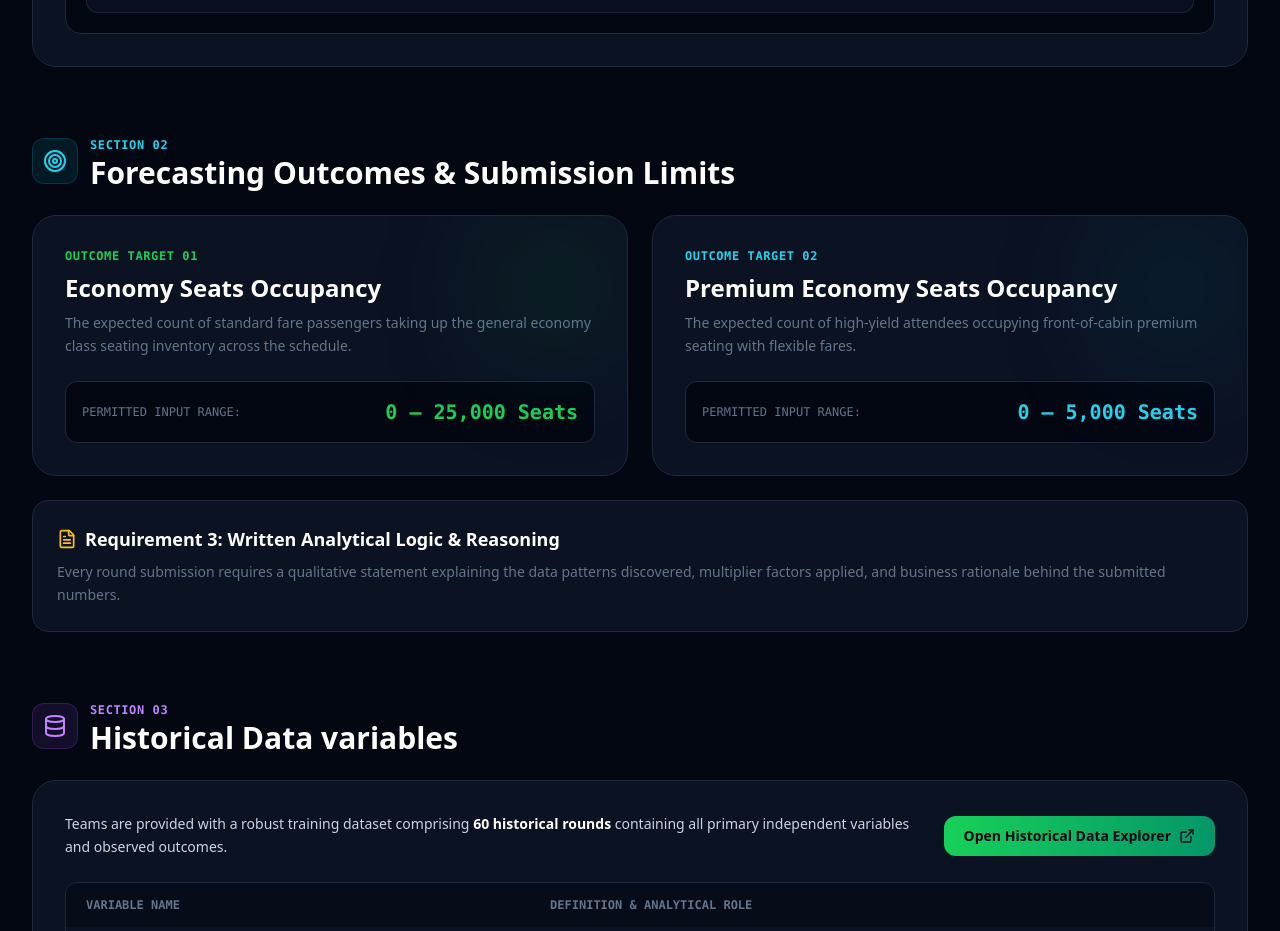
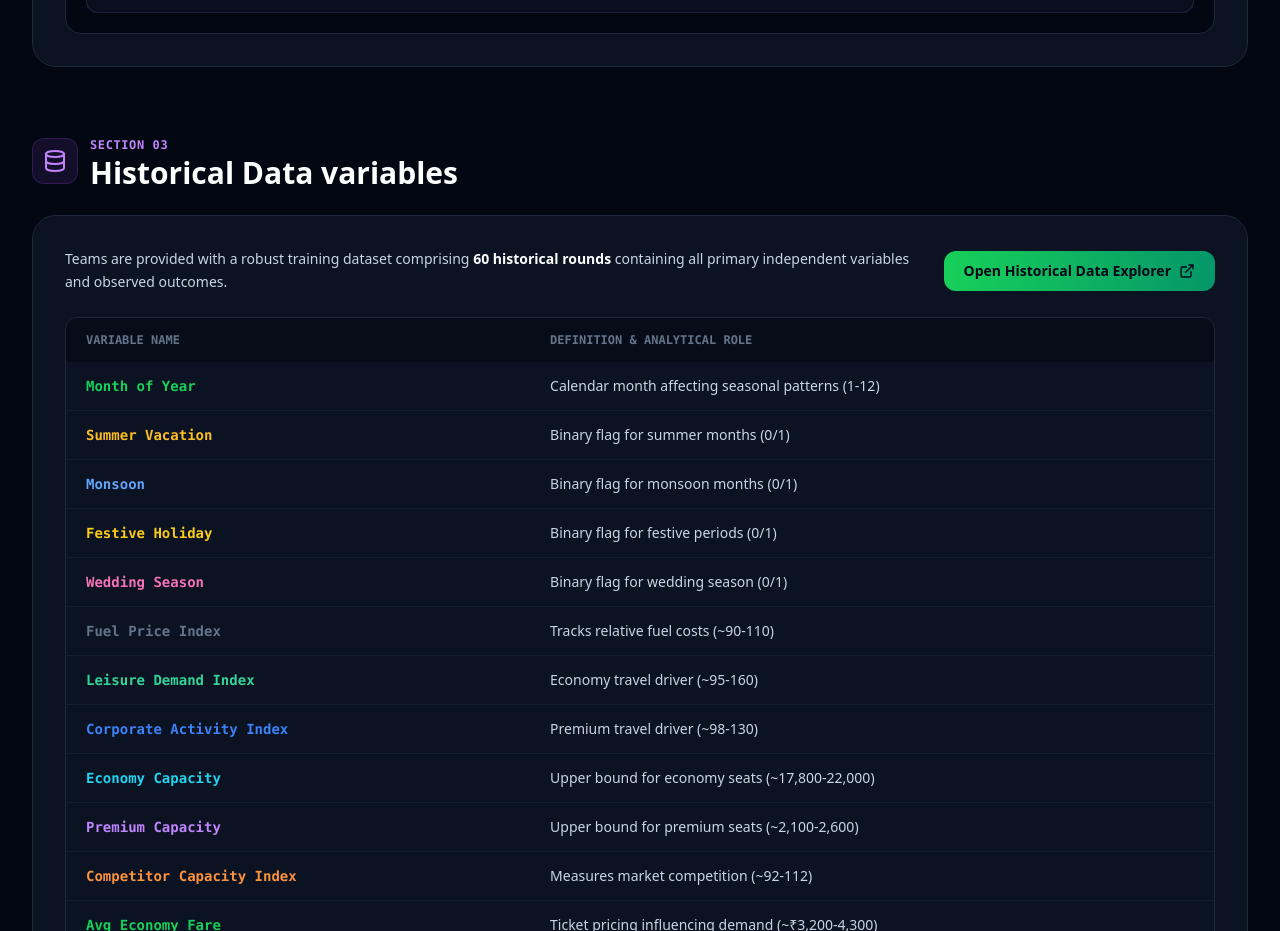
Before and after one commit to Animesh-Mishra-BOSS/analyticsconclave2k26-07-pg, a Next.js app: page /case-study in a window 1280 px wide. Shown: the part 1780-2711 px from the top of the page. Built offline with nearby package versions, Linux system fonts and the light colour scheme.

Commit message:
Remove forecasting targets from case-study and briefing, fix reasoning to 100+ chars

```diff
--- a/src/app/case-study/page.tsx
+++ b/src/app/case-study/page.tsx
@@ -239,56 +239,10 @@ export default function CaseStudyPage() {
           </div>
         </section>
 
-        {/* SECTION 2: FORECAST TARGETS */}
-        <section id="forecast-targets" className="mb-16 scroll-mt-24">
-          <div className="flex items-center gap-3 mb-6">
-            <div className="p-2.5 rounded-xl bg-cyan-500/10 text-cyan-400 border border-cyan-500/20">
-              <Target size={24} />
-            </div>
-            <div>
-              <span className="text-xs font-mono text-cyan-400 uppercase font-bold tracking-wider">Section 02</span>
-              <h2 className="text-2xl sm:text-3xl font-black text-white">Forecasting Outcomes & Submission Limits</h2>
-            </div>
-          </div>
 
-          <div className="grid grid-cols-1 md:grid-cols-2 gap-6 mb-6">
-            <div className="p-8 rounded-3xl bg-[#0B1222] border border-slate-800 relative overflow-hidden">
-              <div className="absolute top-0 right-0 w-36 h-36 bg-[#17D059]/10 rounded-full blur-3xl pointer-events-none" />
-              <div className="text-xs font-mono uppercase text-[#17D059] font-bold tracking-wider mb-2">Outcome Target 01</div>
-              <h3 className="text-2xl font-black text-white mb-2">Economy Seats Occupancy</h3>
-              <p className="text-slate-400 text-sm mb-6 leading-relaxed">
-                The expected count of standard fare passengers taking up the general economy class seating inventory across the schedule.
-              </p>
-              <div className="p-4 rounded-xl bg-[#030712] border border-slate-800 flex items-center justify-between">
-                <span className="text-xs font-mono uppercase text-slate-400">Permitted Input Range:</span>
-                <span className="font-mono font-black text-xl text-[#17D059]">0 — 25,000 Seats</span>
-              </div>
-            </div>
 
-            <div className="p-8 rounded-3xl bg-[#0B1222] border border-slate-800 relative overflow-hidden">
-              <div className="absolute top-0 right-0 w-36 h-36 bg-cyan-500/10 rounded-full blur-3xl pointer-events-none" />
-              <div className="text-xs font-mono uppercase text-cyan-400 font-bold tracking-wider mb-2">Outcome Target 02</div>
-              <h3 className="text-2xl font-black text-white mb-2">Premium Economy Seats Occupancy</h3>
-              <p className="text-slate-400 text-sm mb-6 leading-relaxed">
-                The expected count of high-yield attendees occupying front-of-cabin premium seating with flexible fares.
-              </p>
-              <div className="p-4 rounded-xl bg-[#030712] border border-slate-800 flex items-center justify-between">
-                <span className="text-xs font-mono uppercase text-slate-400">Permitted Input Range:</span>
-                <span className="font-mono font-black text-xl text-cyan-400">0 — 5,000 Seats</span>
-              </div>
-            </div>
-          </div>
 
-          <div className="p-6 rounded-2xl bg-[#0B1222] border border-slate-800">
-            <h4 className="text-lg font-bold text-white mb-2 flex items-center gap-2">
-              <FileText className="text-amber-400" size={20} />
-              Requirement 3: Written Analytical Logic & Reasoning
-            </h4>
-            <p className="text-slate-400 text-sm leading-relaxed">
-              Every round submission requires a qualitative statement explaining the data patterns discovered, multiplier factors applied, and business rationale behind the submitted numbers.
-            </p>
-          </div>
-        </section>
+
 
         {/* SECTION 3: HISTORICAL DATASET */}
         <section id="historical-dataset" className="mb-16 scroll-mt-24">
--- a/src/app/game/briefing/page.tsx
+++ b/src/app/game/briefing/page.tsx
@@ -173,21 +173,8 @@ function BriefingContent() {
               </p>
             </Section>
 
-            <Section title="🎯 Forecasting Targets">
-              <div className="grid grid-cols-2 gap-4 mb-3">
-                <div className="p-4 rounded-xl bg-[#17D059]/5 border border-[#17D059]/20 text-center">
-                  <div className="text-xs font-mono text-slate-400 uppercase mb-1">Economy Seats</div>
-                  <div className="text-3xl font-black text-[#17D059]">~16,000 – 22,000</div>
-                  <div className="text-xs text-slate-500 mt-1">General cabin</div>
-                </div>
-                <div className="p-4 rounded-xl bg-cyan-500/5 border border-cyan-500/20 text-center">
-                  <div className="text-xs font-mono text-slate-400 uppercase mb-1">Premium Economy Seats</div>
-                  <div className="text-3xl font-black text-cyan-400">~1,600 – 2,500</div>
-                  <div className="text-xs text-slate-500 mt-1">Premium cabin</div>
-                </div>
-              </div>
-              <p className="text-slate-400 text-xs">Both values must be submitted every round. Your analytical reasoning is evaluated alongside the numbers.</p>
-            </Section>
+
+
 
             <Section title="📊 Variable Dictionary — The 15 Demand Drivers">
               <div className="overflow-x-auto">
--- a/src/app/game/page.tsx
+++ b/src/app/game/page.tsx
@@ -654,7 +654,7 @@ export default function GamePage() {
                   { ok: isBasicValid,     label: 'Basic forecast (0–25,000)' },
                   { ok: isPremiumValid,   label: 'Premium forecast (0–5,000)' },
                   { ok: isBothEntered,   label: 'Both forecasts entered' },
-                  { ok: isReasoningValid, label: 'Reasoning entered (10+ chars)' },
+                  { ok: isReasoningValid, label: 'Reasoning entered (100+ chars)' },
                 ].map((item, i) => (
                   <div key={i} className={`flex items-center gap-2 p-2 rounded-lg border ${item.ok ? 'bg-emerald-950/30 border-emerald-800/40 text-emerald-300' : 'bg-slate-900 border-slate-800 text-slate-400'}`}>
                     <span className={`w-4 h-4 rounded-full flex items-center justify-center font-bold text-[10px] shrink-0 ${item.ok ? 'bg-[#17D059] text-slate-950' : 'bg-slate-800 text-slate-500'}`}>
```
